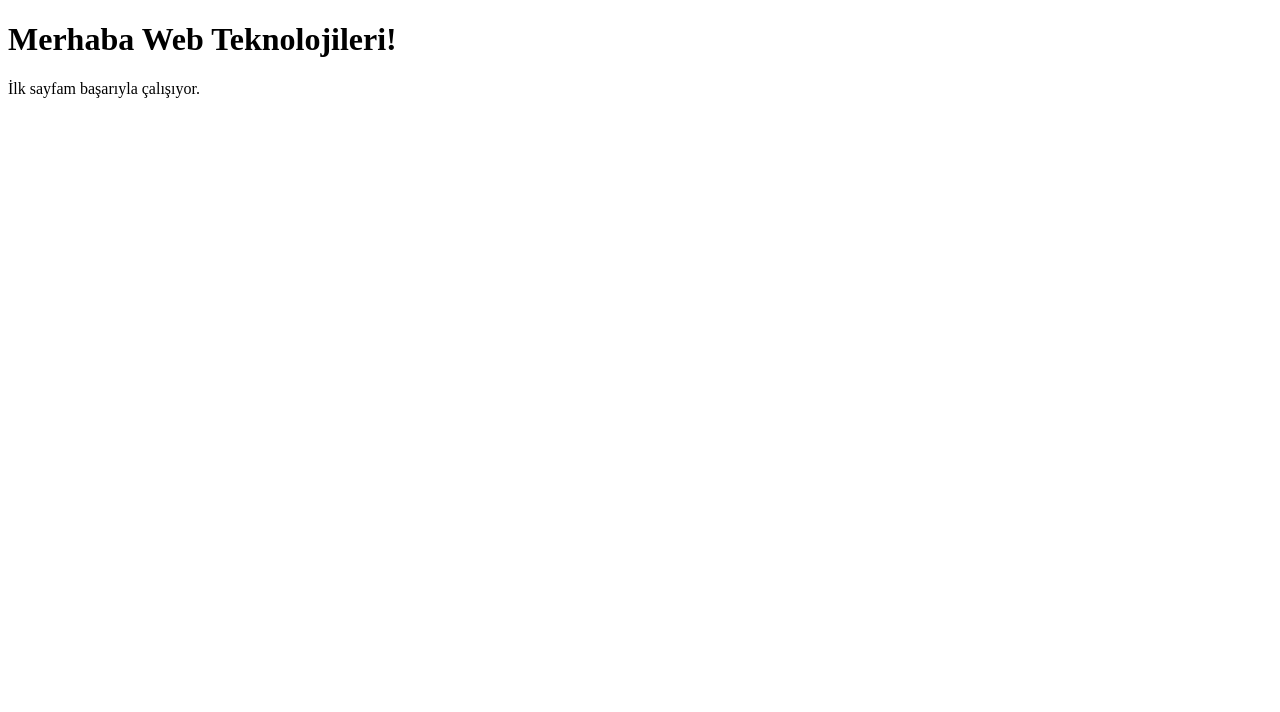
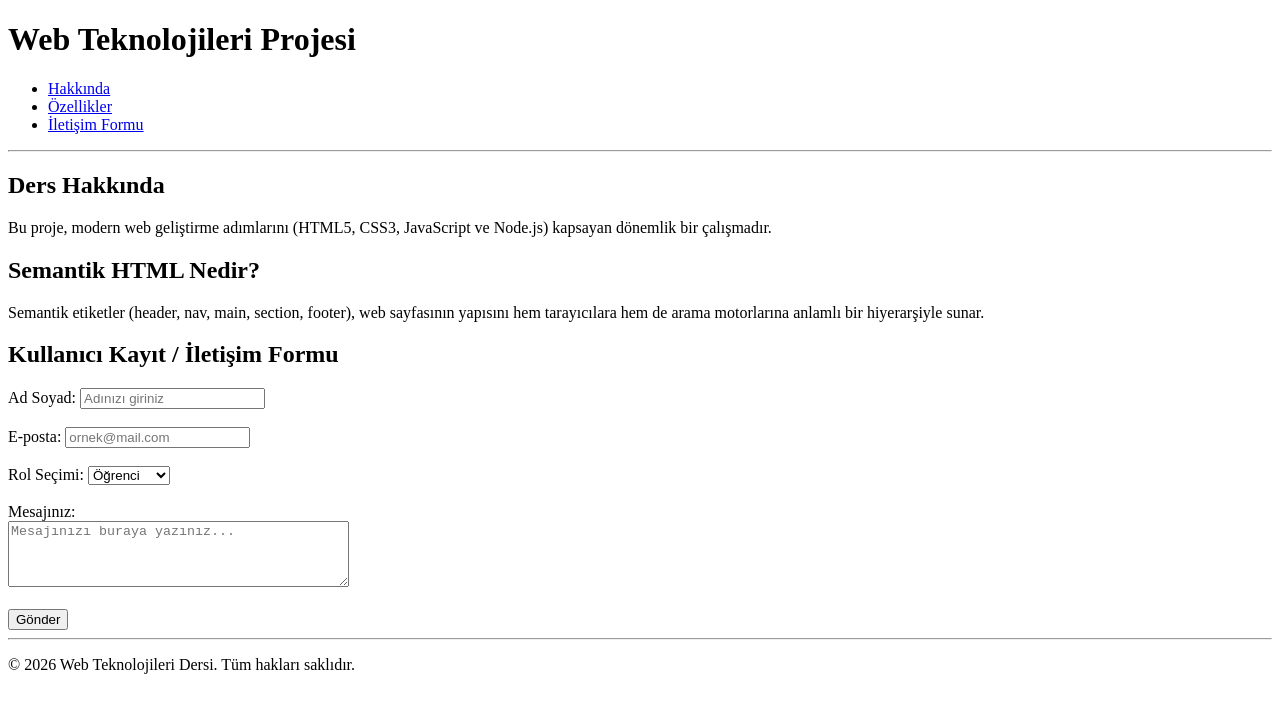
Before and after one commit to asliirem2422-ux/web-tech-preflight, a plain HTML site: page index.html in a window 1280 px wide. Drawn offline with Linux system fonts and the light colour scheme.

Commit message:
Sprint 1: Semantik HTML5 iskeleti ve form yapisi eklendi

```diff
--- a/index.html
+++ b/index.html
@@ -1,12 +1,81 @@
 <!DOCTYPE html>
-<html lang="en">
+<html lang="tr">
 <head>
-    <meta charset="UTF-8">
-    <meta name="viewport" content="width=device-width, initial-scale=1.0">
-    <title>Document</title>
+  <meta charset="UTF-8">
+  <meta name="viewport" content="width=device-width, initial-scale=1.0">
+  <title>Sprint 1: Semantik Web ve Formlar</title>
 </head>
 <body>
-    <h1>Merhaba Web Teknolojileri!</h1>
-<p>İlk sayfam başarıyla çalışıyor.</p>
+
+  <!-- 1. HEADER: Üst bilgi ve navigasyon alanı -->
+  <header>
+    <h1>Web Teknolojileri Projesi</h1>
+    <nav>
+      <ul>
+        <li><a href="#hakkinda">Hakkında</a></li>
+        <li><a href="#ozellikler">Özellikler</a></li>
+        <li><a href="#iletisim">İletişim Formu</a></li>
+      </ul>
+    </nav>
+  </header>
+
+  <hr>
+
+  <!-- 2. MAIN: Sayfanın ana ve özgün içerik alanı -->
+  <main>
+
+    <!-- Bölüm 1: Hakkında -->
+    <section id="hakkinda">
+      <h2>Ders Hakkında</h2>
+      <p>Bu proje, modern web geliştirme adımlarını (HTML5, CSS3, JavaScript ve Node.js) kapsayan dönemlik bir çalışmadır.</p>
+    </section>
+
+    <!-- Bölüm 2: Makale / İçerik Bloğu -->
+    <article id="ozellikler">
+      <h2>Semantik HTML Nedir?</h2>
+      <p>Semantik etiketler (header, nav, main, section, footer), web sayfasının yapısını hem tarayıcılara hem de arama motorlarına anlamlı bir hiyerarşiyle sunar.</p>
+    </article>
+
+    <!-- Bölüm 3: Form Bileşeni -->
+    <section id="iletisim">
+      <h2>Kullanıcı Kayıt / İletişim Formu</h2>
+      <form action="#" method="POST">
+        <div>
+          <label for="adSoyad">Ad Soyad:</label>
+          <input type="text" id="adSoyad" name="adSoyad" placeholder="Adınızı giriniz" required>
+        </div>
+        <br>
+        <div>
+          <label for="eposta">E-posta:</label>
+          <input type="email" id="eposta" name="eposta" placeholder="ornek@mail.com" required>
+        </div>
+        <br>
+        <div>
+          <label for="rol">Rol Seçimi:</label>
+          <select id="rol" name="rol">
+            <option value="ogrenci">Öğrenci</option>
+            <option value="ogretmen">Öğretmen</option>
+            <option value="gelistirici">Geliştirici</option>
+          </select>
+        </div>
+        <br>
+        <div>
+          <label for="mesaj">Mesajınız:</label><br>
+          <textarea id="mesaj" name="mesaj" rows="4" cols="40" placeholder="Mesajınızı buraya yazınız..."></textarea>
+        </div>
+        <br>
+        <button type="submit">Gönder</button>
+      </form>
+    </section>
+
+  </main>
+
+  <hr>
+
+  <!-- 3. FOOTER: Sayfa alt bilgisi -->
+  <footer>
+    <p>&copy; 2026 Web Teknolojileri Dersi. Tüm hakları saklıdır.</p>
+  </footer>
+
 </body>
 </html>
```
